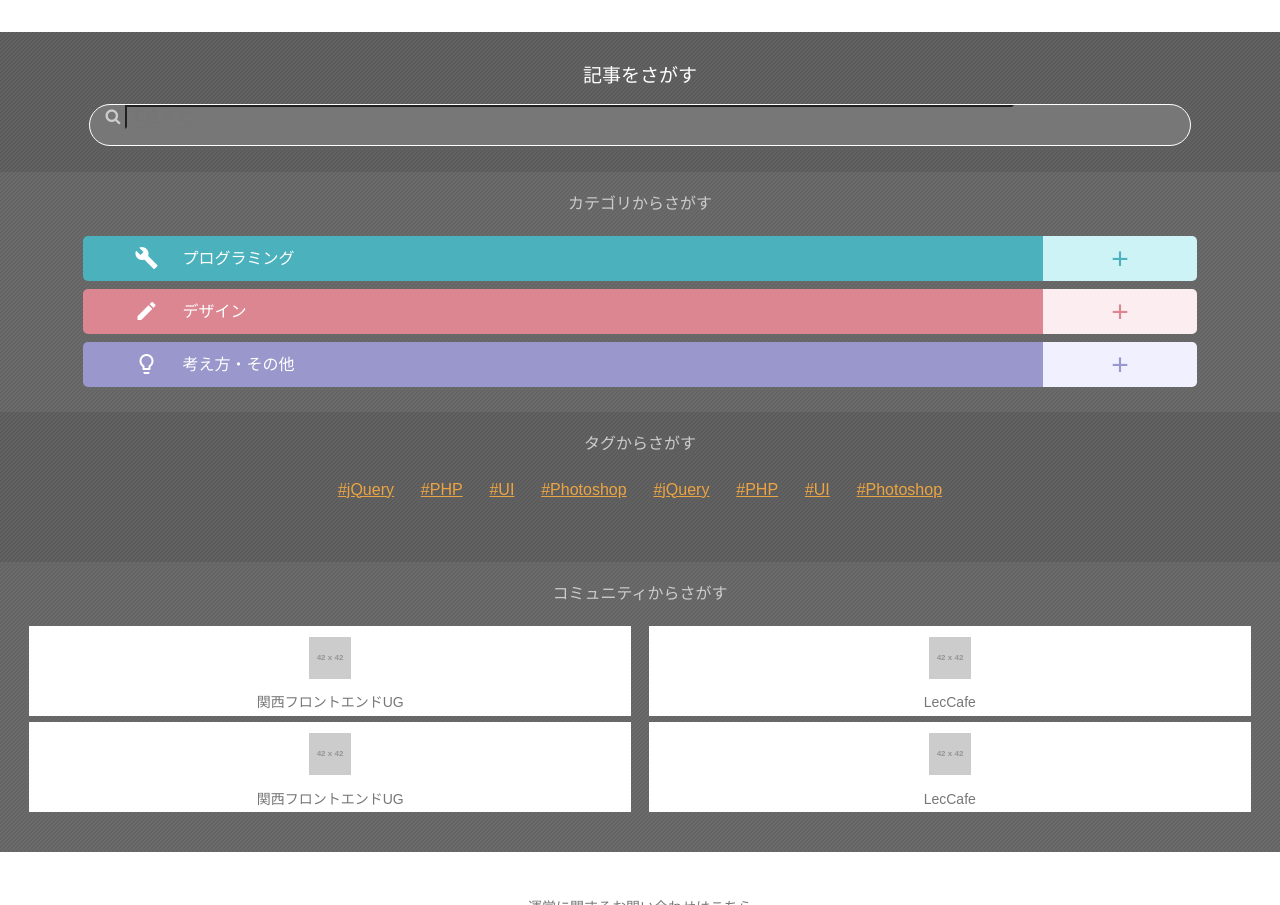
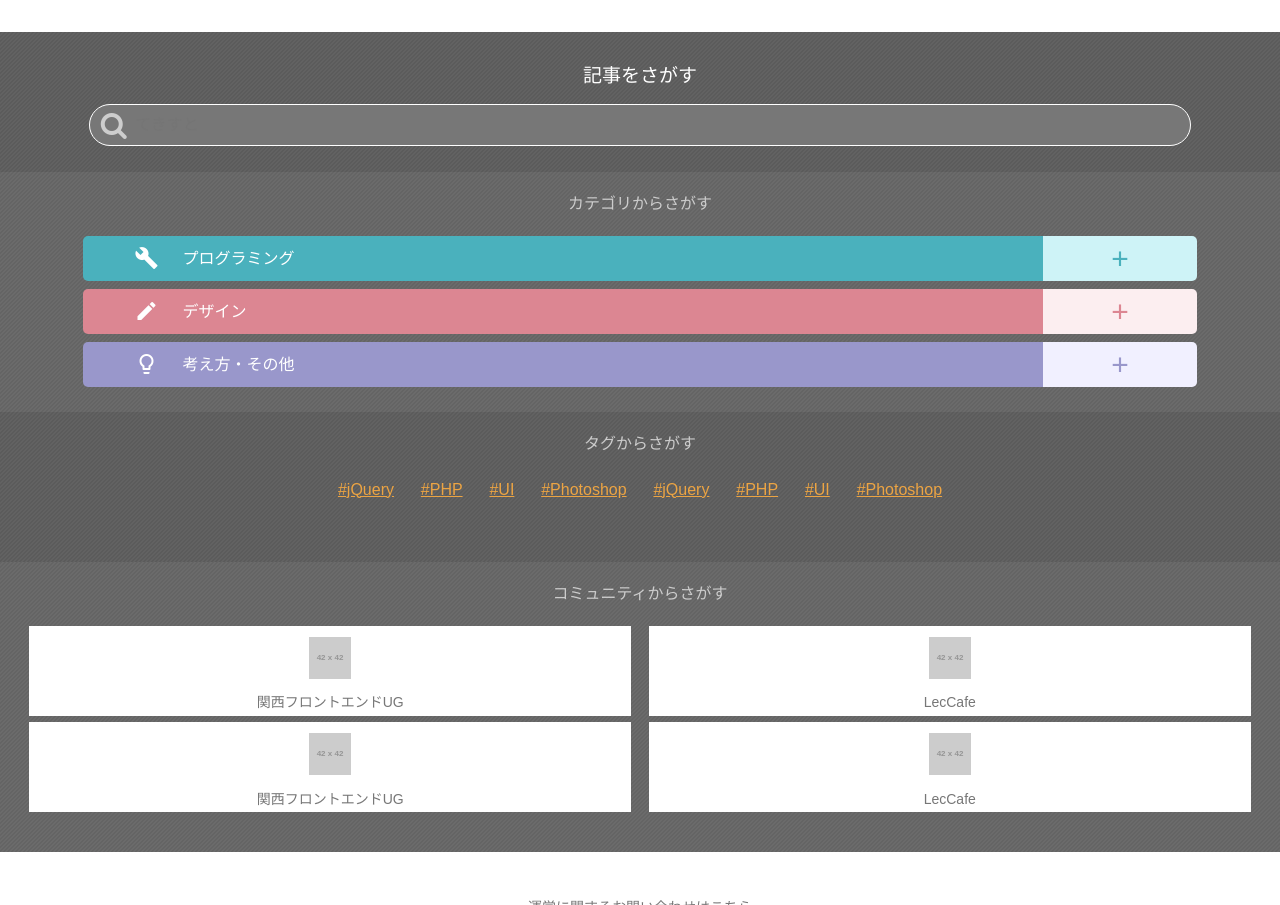
Before and after one commit to yasui05821/tech-kansai-htmlmoc, a website: page public/index.html in a window 1280 px wide. Shown: the part 972-1877 px from the top of the page. Drawn offline with nearby package versions, Linux system fonts and the light colour scheme; files that its build step writes are made by us from their sources; placeholder pictures from the web are drawn by us.

Commit message:
input部分きれいに

```diff
--- a/frontend/assets/scss/common/footer/_search.scss
+++ b/frontend/assets/scss/common/footer/_search.scss
@@ -19,10 +19,6 @@
     padding-bottom: 0.9em;
     color: white;
   }
-  .fa-search {
-    margin-left: 1em;
-    color: #CDCDCD;
-  }
   .form {
     @include height(0.02);
     background-color: #777777;
@@ -32,10 +28,23 @@
     margin-left: auto;
     margin-right: auto;
   }
+  .fa-search, input {
+    float: left;
+  }
+  .fa-search {
+    @include font-size(2.8);
+    margin-top: 0.23em;
+    margin-left:0.4em;
+    color: #CDCDCD;
+  }
   input {
+    @include height(0.02);
+    box-sizing: border-box;
+    margin-left: 0.4em;
+    border: none;
     background-color: #777777;
+    color: white;
     width: 80%;
-    margin-left: 0;
   }
 }
 
```
